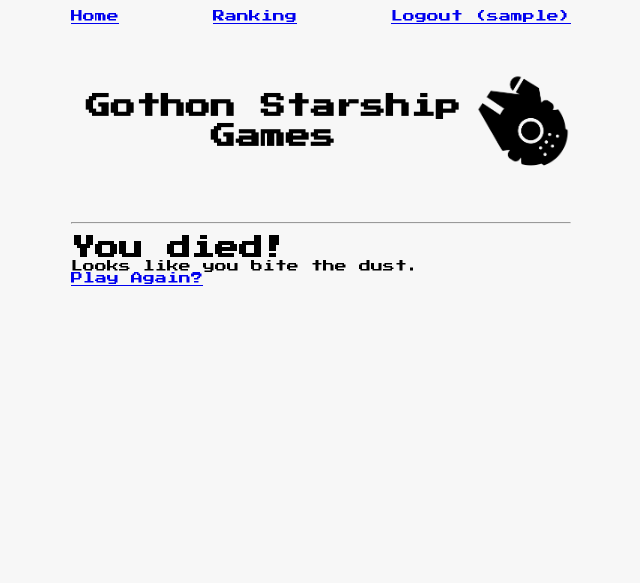
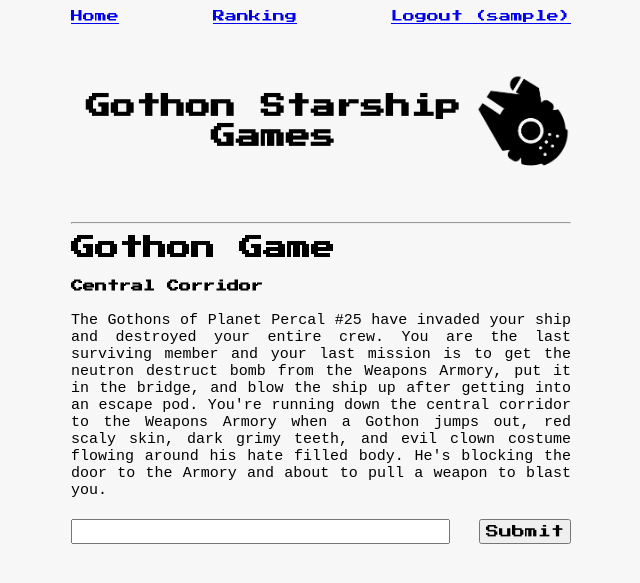
Before and after one commit to wmeira/gothongames, a Flask app: page /game/gothon in a window 1280 px wide. Shown: the top 583 px of the page, without its empty margins (319-959 px from the left). Run offline with Flask 2, Linux system fonts and the light colour scheme; the first user in the database is signed in; tables that the repository leaves empty hold one stand-in row (Sample ...); some libraries are stand-ins or nearby versions.

Commit message:
Game blueprint and css updated

```diff
--- a/app/__init__.py
+++ b/app/__init__.py
@@ -47,4 +47,7 @@ def create_app(config_name='default'):
     from .auth import auth as auth_blueprint
     app.register_blueprint(auth_blueprint, url_prefix='/auth')
 
+    from .game import game as game_blueprint
+    app.register_blueprint(game_blueprint, url_prefix='/game')
+
     return app
--- /dev/null
+++ b/app/game/__init__.py
@@ -0,0 +1,5 @@
+from flask import Blueprint
+
+game = Blueprint('game', __name__)
+
+from . import forms, routes
--- a/app/main/forms.py
+++ b/app/game/forms.py
@@ -1,7 +1,6 @@
 from flask_wtf import FlaskForm
 from wtforms import StringField, SubmitField
-from wtforms.validators import DataRequired, ValidationError
-
+from wtforms.validators import DataRequired
 
 class GameForm(FlaskForm):
     action = StringField('Action', validators=[DataRequired()])
--- /dev/null
+++ b/app/game/routes.py
@@ -0,0 +1,48 @@
+from flask import session, redirect, url_for, request, render_template
+from flask_login import login_required, current_user
+from . import game
+from .. import db
+from .forms import GameForm
+from ..games import available_games
+
+
+@game.route("/<name>", methods=['GET', 'POST'])
+@login_required
+def play(name):
+    form = GameForm()
+    game = available_games[name]
+    print(f"Game {game}")
+    if session.get('game') or session.get('game') != name \
+        or request.referer is None \
+        or 'game' not in request.referer:
+
+        session['room_name'] = game.start_room.name
+        session['game'] = name
+        session['trials'] = 0
+        session['score'] = 0
+        # session['lifes'] = game.start_life
+
+    print(session.get('room_name'))
+    room_name = session.get('room_name')
+
+    if not game or not room_name:
+        return render_template()
+
+    if form.validate_on_submit():
+        action = form.action.data
+
+        if action:
+            room = game.load_room(room_name)
+            next_room = room.go(action)
+
+            if not next_room:
+                session['room_name'] = game.name_room(room)
+            else:
+                session['room_name'] = game.name_room(next_room)
+
+            return redirect(url_for(".game_gothon"))
+
+    if room_name:
+        room = game.load_room(room_name)
+        return render_template(f"/game/{session.get('game')}.html", room=room, form=form)
+    return render_template("/game/you_died.html")
--- a/app/games.py
+++ b/app/games.py
@@ -5,7 +5,9 @@ class Game(object):
         self.description = description
         self.start_room = start_room
         self.current_room = start_room
-        self._rooms = rooms
+        self._rooms = {}
+        for room in rooms:
+            self._rooms[room.name] = room
 
     def load_room(self, name):
         return self._rooms[name]
@@ -143,15 +145,15 @@ class Gothon(Game):
         super().__init__(
             'gothon',
             'Escape from planet Gothon!',
-            {
-                'central_corridor': self.central_corridor,
-                'laser_weapon_armory': self.laser_weapon_armory,
-                'the_bridge': self.the_bridge,
-                'escape_pod': self.escape_pod,
-                'the_end_winner': self.the_end_winner,
-                'the_end_loser': self.the_end_loser,
-                'generic_death': self.generic_death
-            },
+            [
+                self.central_corridor,
+                self.laser_weapon_armory,
+                self.the_bridge,
+                self.escape_pod,
+                self.the_end_winner,
+                self.the_end_loser,
+                self.generic_death
+            ],
             self.central_corridor)
 
 
@@ -197,13 +199,13 @@ class RiddleMaster(Game):
         super().__init__(
             'Riddle Master',
             'What have I got in my pocket?! (Bagins, Bilbo)',
-            {
-                'easy_guys_go': self.easy_guys_go,
-                'son_name': self.son_name,
-                'car_people': self.car_people,
-                'the_end_winner': self.the_end_winner,
-                'the_end_loser': self.the_end_loser,
-            },
+            [
+                self.easy_guys_go,
+                self.son_name,
+                self.car_people,
+                self.the_end_winner,
+                self.the_end_loser,
+            ],
             self.easy_guys_go)
 
 
--- a/app/main/__init__.py
+++ b/app/main/__init__.py
@@ -2,4 +2,4 @@ from flask import Blueprint
 
 main = Blueprint('main', __name__)
 
-from . import errors, forms, routes
+from . import errors, routes
--- a/app/main/routes.py
+++ b/app/main/routes.py
@@ -1,9 +1,8 @@
-from flask import session, redirect, url_for, request, flash, render_template
-from flask_login import login_required, current_user
+from flask import render_template
+from flask_login import current_user
 from . import main
-from .. import db
-from ..models import User, Ranking
-from ..games import Gothon, available_games
+from ..models import Ranking
+from ..games import available_games
 
 @main.route("/")
 @main.route("/home")
@@ -24,44 +23,3 @@ def ranking():
             user_ranking[game] = None
         global_ranking[game] = best_five_scores
     return render_template("ranking.html", global_ranking=global_ranking, user_ranking=user_ranking)
-
-
-@main.route("/game/gothon", methods=['GET', 'POST'])
-@login_required
-def game_gothon():
-    # TODO check if I am entering in the game right now, if so, starts the session
-    #session['room_name'] = Gothon.start_room
-
-    # session['room_name']
-    # session['trials']
-    # session['tips']
-    # session['lifes']
-
-    room_name = session.get('room_name')
-
-    if request.method == 'GET':
-        if room_name:
-            room = Gothon.load_room(room_name)
-            return render_template("/game/gothon.html", room=room)
-        else:
-            return render_template("/game/you_died.html")
-    else:
-        action = request.form.get('action')
-
-        if room_name and action:
-            room = Gothon.load_room(room_name)
-            next_room = room.go(action)
-
-            if not next_room:
-                session['room_name'] = Gothon.name_room(room)
-            else:
-                session['room_name'] = Gothon.name_room(next_room)
-
-            return redirect(url_for(".game_gothon"))
-
-
-@main.route("/game/riddlemaster", methods=['GET', 'POST'])
-@login_required
-def game_riddlemaster():
-    #TODO game as a route parameter
-    return render_template("/game/riddlemaster.html")
--- /dev/null
+++ b/app/static/css/game.css
@@ -0,0 +1,38 @@
+.game-container {
+    width: 100%;
+    max-width: 500px;
+    align-items: top;
+    /* height: 100vh; */
+    margin: 0 auto;
+    justify-content: space-between;
+}
+.game-container p.room-description {
+    margin-top: 20px;
+    margin-bottom: 20px;
+    text-align: justify;
+    font-size: 15px;
+    font-family: 'Courier New', Courier, monospace;
+}
+
+.game-container .form-group {
+    display: flex;
+    justify-content: space-between;
+}
+
+.game-container input {
+    height: 25px;
+}
+
+.game-container input.action {
+    margin-right: 10px;
+    vertical-align: top;
+}
+
+.game-container input.submit {
+    font-size: 13px;
+    padding-left: 5px;
+    padding-right: 5px;
+    text-align: center;
+    vertical-align: top;
+
+}
--- a/app/templates/game/gothon.html
+++ b/app/templates/game/gothon.html
@@ -6,21 +6,24 @@
 
 {% block content %}
 
-<h1>Gothon Mission: {{ room.name }}</h1>
-<pre>
-    {{room.description}}
-</pre>
+<div class="game-container">
+    <h1>Gothon Game</h1>
 
-{% if room.name in ["death", "The End"] %}
-    <p><a href="/">Play Again?</a></p>
-{% else %}
-    <p>
-        <form action="/game/gothon" method="POST">
+    <h4 style="margin-top: 20px;">{{ room.name }}</h4>
 
-            <input type="text" name="action">
-            <input type="submit">
+    <p class=room-description>
+        {{room.description}}
+    </p>
+
+    {% if room.name in ["death", "The End"] %}
+        <p><a href="/">Play Again?</a></p>
+    {% else %}
+        <form method="POST">
+            <div class="form-group">
+                {{ form.action(class_='action') }}{{ form.submit(class_='submit') }}
+            </div>
         </form>
-    </p>
-{% endif %}
+    {% endif %}
+</div>
 
 {% endblock %}
--- a/config.py
+++ b/config.py
@@ -1,10 +1,12 @@
 import os
+import datetime
 
 basedir = os.path.abspath(os.path.dirname(__file__))
 
 class Config:
     SECRET_KEY = os.environ.get('GW_SECRET_KEY') or 'gy9Vl5K2OW6igD--7SyzdYhH-rIgO-mVmLBB7PvbtCA'
     SQLALCHEMY_TRACK_MODIFICATIONS = False
+    REMEMBER_COOKIE_DURATION = datetime.timedelta(days=7) #default 1 year
 
     MAIL_SERVER = os.environ.get('GW_MAIL_SERVER', 'smtp.googlemail.com')
     MAIL_PORT = int(os.environ.get('GW_MAIL_PORT', '587'))
@@ -14,7 +16,7 @@ class Config:
     MAIL_PASSWORD = os.environ.get('GW_MAIL_PASSWORD')
     MAIL_DEBUG = 0
     GW_MAIL_SUBJECT_PREFIX = '[GothonWeb]'
-    GW_MAIL_SENDER = 'GothonWeb Game-Master <' + str(MAIL_USERNAME) + '>'
+    GW_MAIL_SENDER = 'Gothon Game-Master <' + str(MAIL_USERNAME) + '>'
 
     @staticmethod
     def init_app(app):
```
